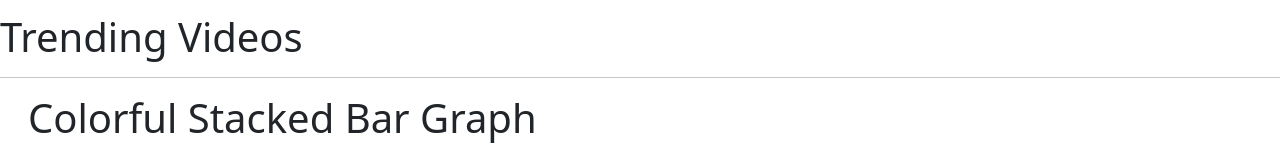
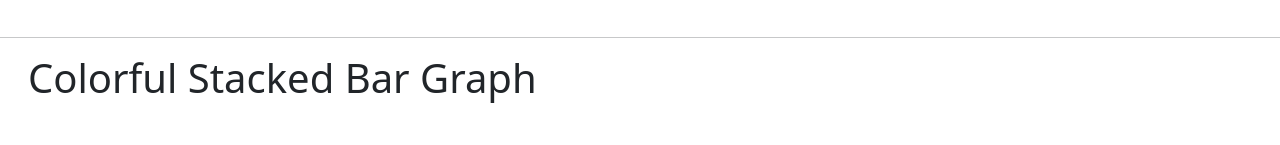
Before and after one commit to teoruixin/CelebritiesOfNewAge, a plain HTML site: page videos.html in a window 1280 px wide. Shown: the part 285-430 px from the top of the page. Drawn offline with nearby package versions, Linux system fonts and the light colour scheme; no server answers.

Commit message:
update videos.html page

```diff
--- a/videos.html
+++ b/videos.html
@@ -61,9 +61,9 @@
 
                 <input type="radio" class="btn-check" name="trend" id="trendviews" value="views" @change="makechart()" v-model="n">
                 <label class="btn btn-outline-primary" for="trendviews">Views</label>
+                </br></br>
+                <div id="trending_by_count"></div>
             </div>
-            <h1>Trending Videos</h1>
-            <div id="trending_by_count"></div>
 
             <!-- <h1>Trending Videos (Views)</h1>
             <div id="trending_by_views"></div> -->
```
